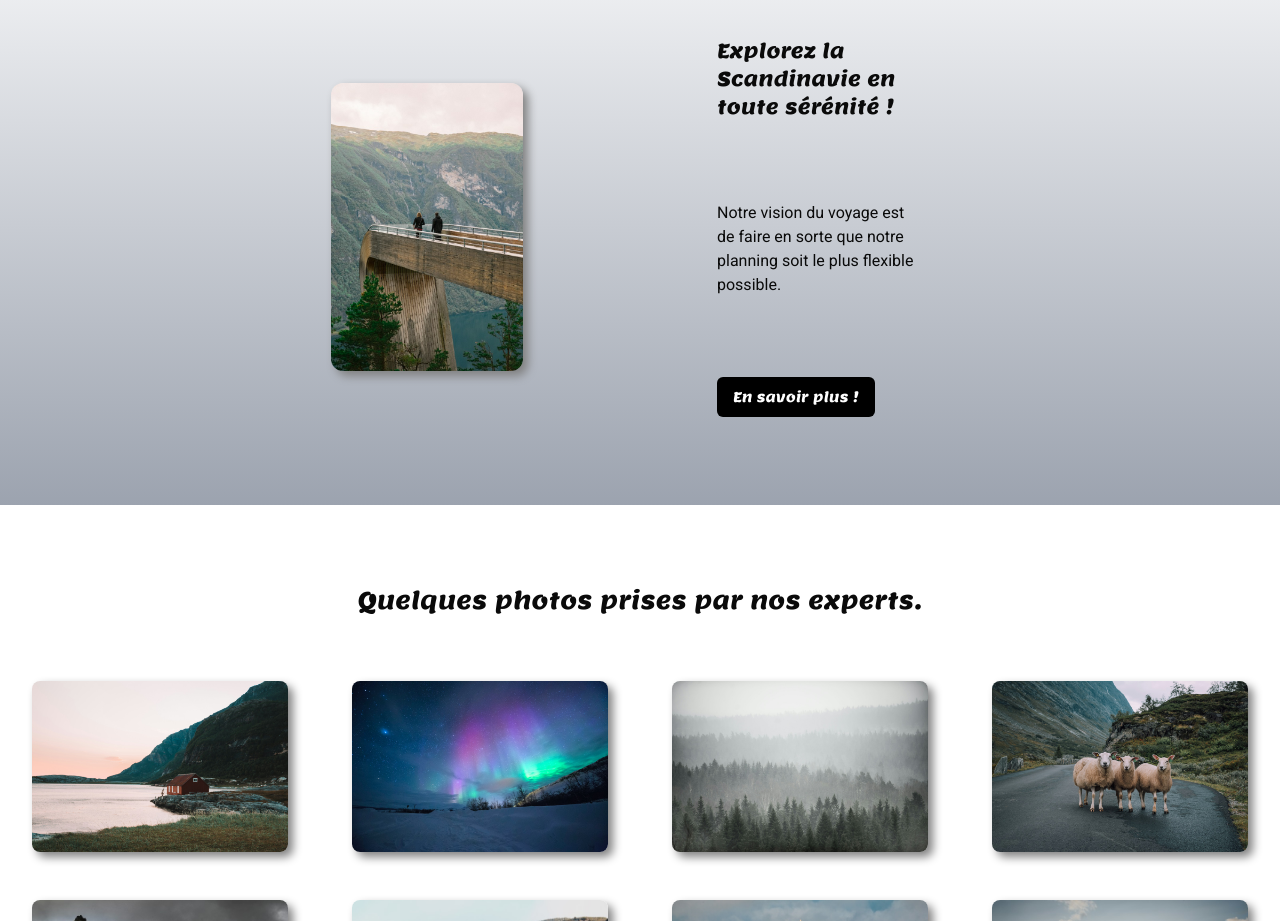
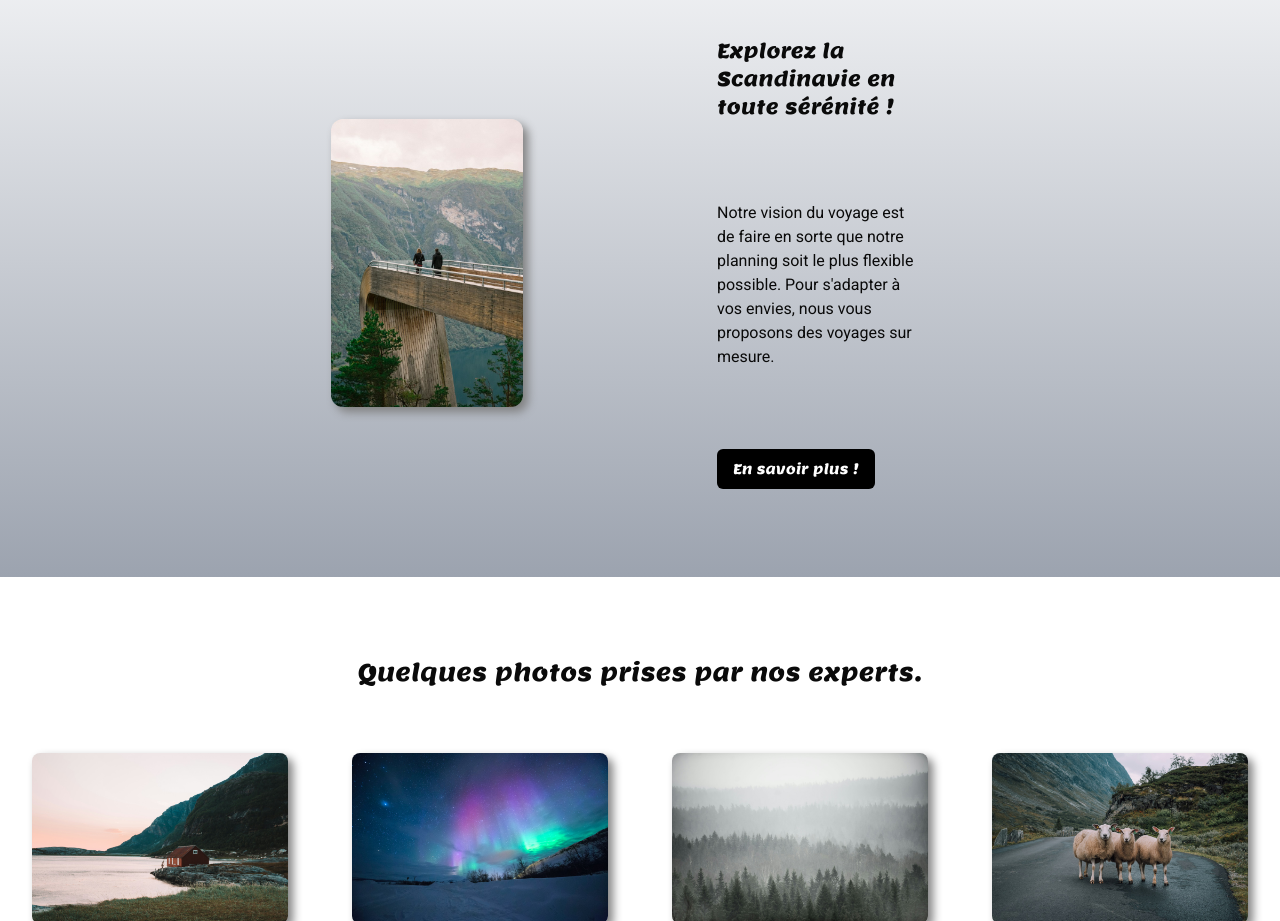
Before and after one commit to GuillaumeCeccoli/challenge-travel-agency, a Next.js app: page / in a window 1280 px wide. Shown: the part 1580-2501 px from the top of the page. Built offline with nearby package versions, Linux system fonts and the light colour scheme.

Commit message:
Ajout de texte section about

```diff
--- a/app/page.tsx
+++ b/app/page.tsx
@@ -46,7 +46,8 @@ export default function Home() {
             </h2>
             <p className="py-5 lg:py-20">
               Notre vision du voyage est de faire en sorte que notre planning
-              soit le plus flexible possible.
+              soit le plus flexible possible. Pour s&apos;adapter à vos envies,
+              nous vous proposons des voyages sur mesure.
             </p>
             <Button className="bg-black text-white font-lemon hover:shadow-lg hover:text-gray-500">
               En savoir plus !
```
